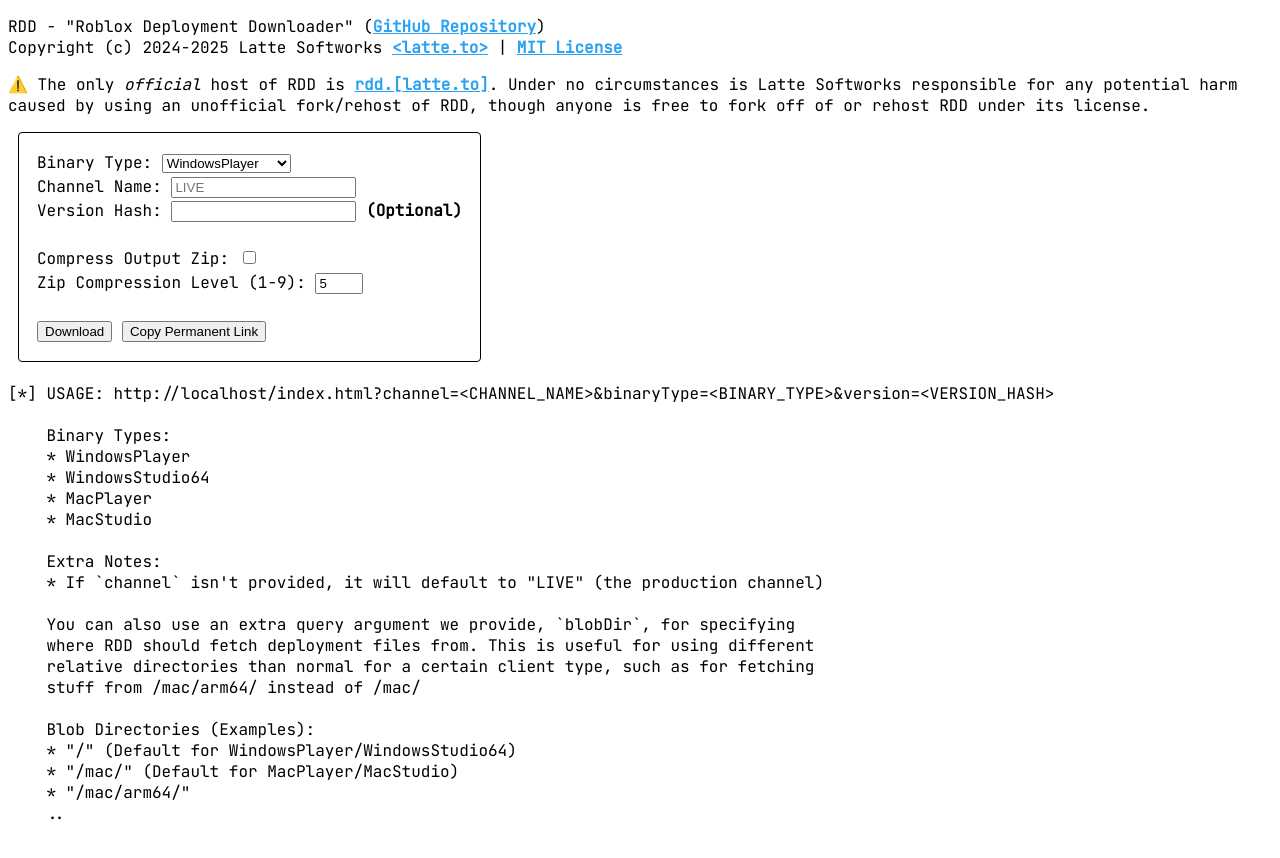
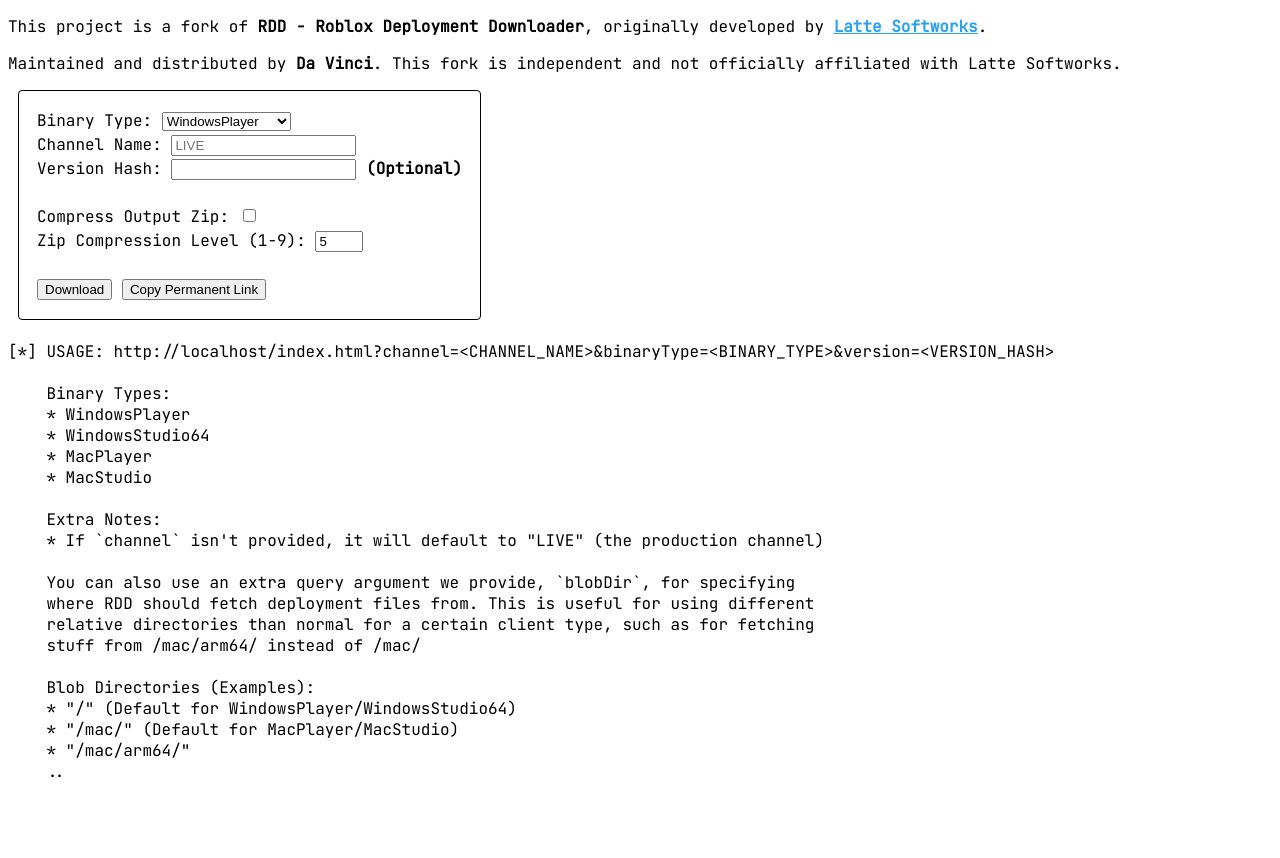
Before and after one commit to TristanTheBestScripterEver/RobloxVersionDownload, a plain HTML site: page index.html in a window 1280 px wide. After the commit the page ends 832 px from the top, so only its background shows below. Drawn offline with Linux system fonts and the light colour scheme.

Commit message:
Update index.html

```diff
--- a/index.html
+++ b/index.html
@@ -53,8 +53,8 @@
     </head>
 
     <body>
-        <p>RDD - "Roblox Deployment Downloader" &#40;<a target="_blank" href="https://github.com/latte-soft/rdd">GitHub Repository</a>&#41;<br>Copyright (c) 2024-2025 Latte Softworks <a target="_blank" href="https://latte.to">&lt;latte.to&gt;</a> | <a target="_blank" href="https://github.com/latte-soft/rdd/blob/master/LICENSE">MIT License</a></p>
-        <p>&#9888;&#65039; The only <i>official</i> host of RDD is <a href="https://rdd.latte.to"><b>rdd.[latte.to]</b></a>. Under no circumstances is Latte Softworks responsible for any potential harm caused by using an unofficial fork/rehost of RDD, though anyone is free to fork off of or rehost RDD under its license.</p>
+        <p>This project is a fork of <b>RDD - Roblox Deployment Downloader</b>, originally developed by <a target="_blank" href="https://github.com/latte-soft/rdd">Latte Softworks</a>.</p>
+        <p>Maintained and distributed by <b>Da Vinci</b>. This fork is independent and not officially affiliated with Latte Softworks.</p>
 
         <noscript><p>&#40;This site doesn't work without JavaScript Enabled!&#41;</p></noscript>
 
```
